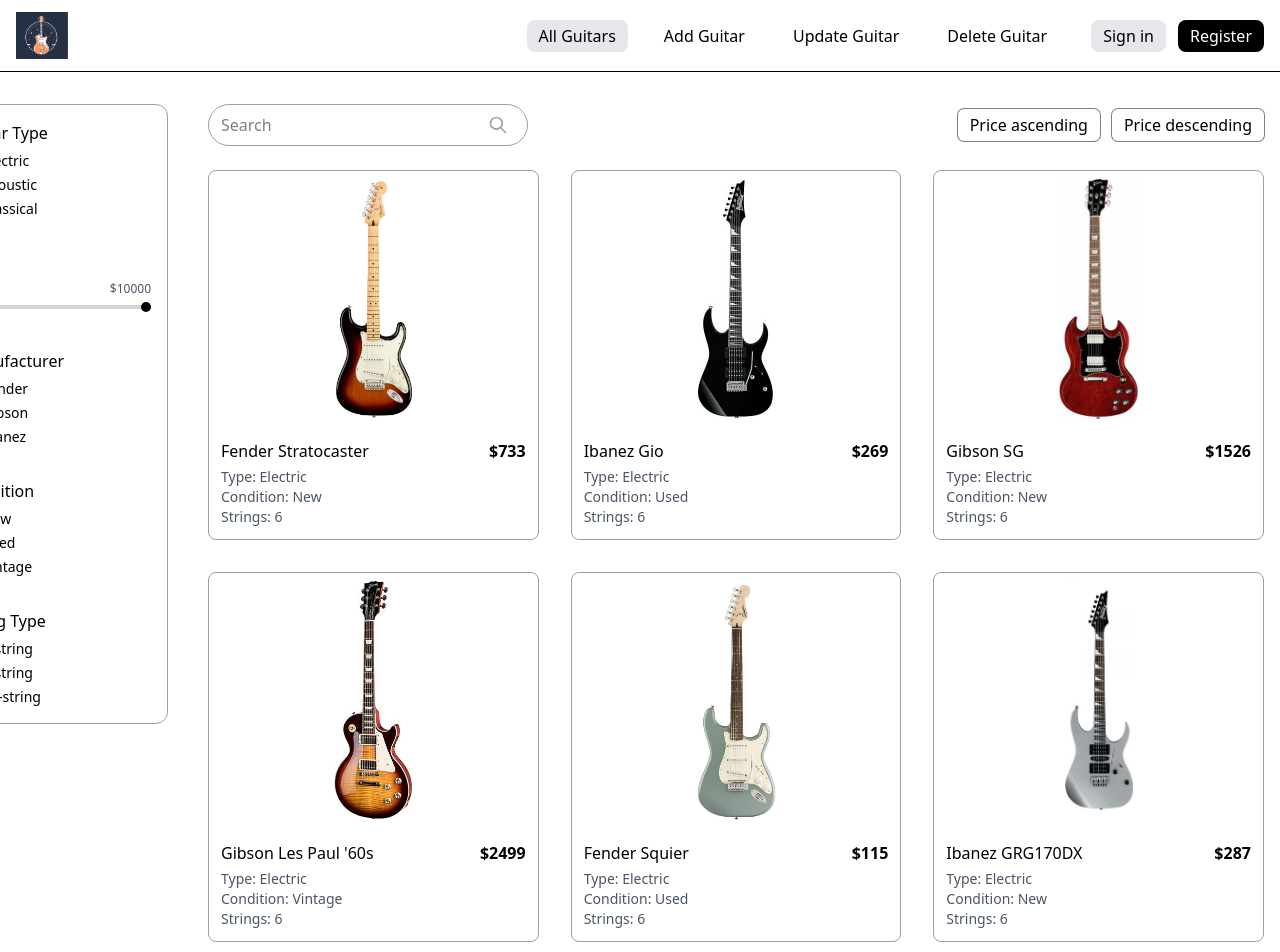
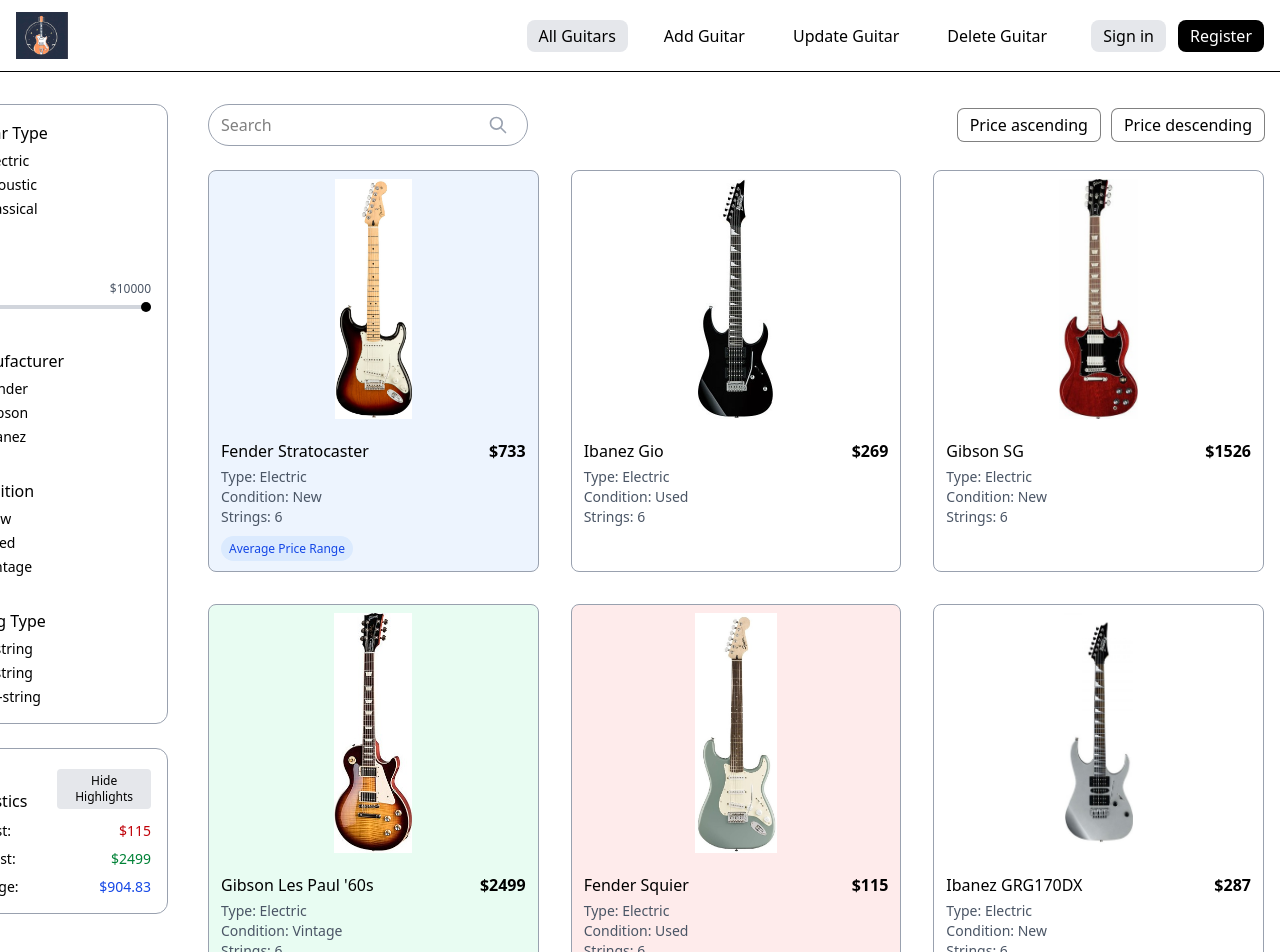
Before and after one commit to CostinCJ/MPP_Lab1, a Next.js app: page /all-guitars in a window 1280 px wide. Shown: the top 952 px of the page. Built offline with nearby package versions, Linux system fonts and the light colour scheme.

Commit message:
Added the highlight for the silver requirement

```diff
--- a/src/app/all-guitars/page.tsx
+++ b/src/app/all-guitars/page.tsx
@@ -14,11 +14,24 @@ type Guitar = {
   condition: string;
   price: string;
   imageUrl?: string;
+  priceCategory?: 'cheapest' | 'mostExpensive' | 'averagePrice' | null;
+};
+
+type GuitarWithCategory = Guitar & {
+  priceCategory: 'cheapest' | 'mostExpensive' | 'averagePrice' | null;
 };
 
 export default function AllGuitars() {
   // Get guitars from context instead of local state
   const { guitars } = useGuitars();
+
+  // State for enhanced guitars with price categories
+  const [enhancedGuitars, setEnhancedGuitars] = useState<GuitarWithCategory[]>([]);
+  const [priceStats, setPriceStats] = useState({
+    min: 0,
+    max: 0,
+    avg: 0
+  });
 
   // Filter state
   const [filters, setFilters] = useState({
@@ -51,11 +64,63 @@ export default function AllGuitars() {
   // Sort state
   const [sortOrder, setSortOrder] = useState<'asc' | 'desc' | null>(null);
 
+  // Toggle state for showing stats
+  const [showStats, setShowStats] = useState(true);
+
   // Filtered guitars
-  const [filteredGuitars, setFilteredGuitars] = useState<Guitar[]>(guitars);
+  const [filteredGuitars, setFilteredGuitars] = useState<Guitar[]>([]);
 
   // Search state
   const [searchQuery, setSearchQuery] = useState('');
+
+  // Calculate price statistics and enhance guitars with categories
+  useEffect(() => {
+    if (guitars && guitars.length > 0) {
+      const prices = guitars.map(guitar => parseInt(guitar.price));
+      const minPrice = Math.min(...prices);
+      const maxPrice = Math.max(...prices);
+      const avgPrice = prices.reduce((sum, price) => sum + price, 0) / prices.length;
+
+      setPriceStats({
+        min: minPrice,
+        max: maxPrice,
+        avg: avgPrice
+      });
+
+      // Find closest to average price
+      let closestToAvg = guitars[0];
+      let minDiff = Math.abs(parseInt(closestToAvg.price) - avgPrice);
+
+      guitars.forEach(guitar => {
+        const diff = Math.abs(parseInt(guitar.price) - avgPrice);
+        if (diff < minDiff) {
+          minDiff = diff;
+          closestToAvg = guitar;
+        }
+      });
+
+      // Enhance guitars with price categories
+      const enhanced = guitars.map(guitar => {
+        let priceCategory: 'cheapest' | 'mostExpensive' | 'averagePrice' | null = null;
+        const price = parseInt(guitar.price);
+
+        if (price === minPrice) {
+          priceCategory = 'cheapest';
+        } else if (price === maxPrice) {
+          priceCategory = 'mostExpensive';
+        } else if (guitar.id === closestToAvg.id) {
+          priceCategory = 'averagePrice';
+        }
+
+        return {
+          ...guitar,
+          priceCategory
+        } as GuitarWithCategory;
+      });
+
+      setEnhancedGuitars(enhanced);
+    }
+  }, [guitars]);
 
   // Handle filter changes
   const handleFilterChange = (category: string, value: string) => {
@@ -75,7 +140,7 @@ export default function AllGuitars() {
 
   // Apply filters and search
   useEffect(() => {
-    const result = guitars.filter(guitar => {
+    const result = enhancedGuitars.filter(guitar => {
       // Apply type filter
       if (!filters.type[guitar.type as keyof typeof filters.type]) {
         return false;
@@ -122,7 +187,39 @@ export default function AllGuitars() {
     }
     setFilteredGuitars(sortedResult);
 
-  }, [filters, guitars, searchQuery, sortOrder]);
+  }, [filters, enhancedGuitars, searchQuery, sortOrder]);
+
+  // Get the background color based on price category
+  const getPriceCategoryStyle = (category: string | null | undefined) => {
+    if (!showStats) return {};
+
+    switch(category) {
+      case 'cheapest':
+        return { backgroundColor: 'rgba(254, 215, 215, 0.5)' }; // Light red
+      case 'mostExpensive':
+        return { backgroundColor: 'rgba(209, 250, 229, 0.5)' }; // Light green
+      case 'averagePrice':
+        return { backgroundColor: 'rgba(219, 234, 254, 0.5)' }; // Light blue
+      default:
+        return {};
+    }
+  };
+
+  // Get text description for price category
+  const getPriceCategoryLabel = (category: string | null | undefined) => {
+    if (!showStats) return null;
+
+    switch(category) {
+      case 'cheapest':
+        return <span className="text-xs font-medium text-red-700 bg-red-100 px-2 py-1 rounded-full">Lowest Price</span>;
+      case 'mostExpensive':
+        return <span className="text-xs font-medium text-green-700 bg-green-100 px-2 py-1 rounded-full">Highest Price</span>;
+      case 'averagePrice':
+        return <span className="text-xs font-medium text-blue-700 bg-blue-100 px-2 py-1 rounded-full">Average Price Range</span>;
+      default:
+        return null;
+    }
+  };
 
   return (
     <div className="min-h-screen flex flex-col bg-white text-black">
@@ -346,6 +443,33 @@ export default function AllGuitars() {
                 </div>
               </div>
             </div>
+
+            {/* Price Statistics Box */}
+            <div className="mt-6 border border-gray-400 rounded-xl p-4">
+              <div className="flex items-center justify-between mb-2">
+                <h2 className="font-medium">Price Statistics</h2>
+                <button
+                  onClick={() => setShowStats(!showStats)}
+                  className="text-xs bg-gray-200 px-2 py-1 rounded hover:bg-gray-300"
+                >
+                  {showStats ? 'Hide Highlights' : 'Show Highlights'}
+                </button>
+              </div>
+              <div className="space-y-2 text-sm">
+                <div className="flex justify-between">
+                  <span className="font-medium">Lowest:</span>
+                  <span className="text-red-700">${priceStats.min}</span>
+                </div>
+                <div className="flex justify-between">
+                  <span className="font-medium">Highest:</span>
+                  <span className="text-green-700">${priceStats.max}</span>
+                </div>
+                <div className="flex justify-between">
+                  <span className="font-medium">Average:</span>
+                  <span className="text-blue-700">${priceStats.avg.toFixed(2)}</span>
+                </div>
+              </div>
+            </div>
           </div>
 
           {/* Right side - Guitar grid with search and sort */}
@@ -387,7 +511,11 @@ export default function AllGuitars() {
             <div className="grid grid-cols-1 md:grid-cols-2 lg:grid-cols-3 gap-8">
               {filteredGuitars.length > 0 ? (
                 filteredGuitars.map(guitar => (
-                  <div key={guitar.id} className="border border-gray-400 rounded-lg overflow-hidden">
+                  <div
+                    key={guitar.id}
+                    className="border border-gray-400 rounded-lg overflow-hidden transition-all duration-200 hover:shadow-lg"
+                    style={getPriceCategoryStyle(guitar.priceCategory)}
+                  >
                     <div className="h-64 flex items-center justify-center p-2">
                       <Image
                         src={guitar.imageUrl || "/guitar-placeholder.png"}
@@ -403,11 +531,12 @@ export default function AllGuitars() {
                         <h3 className="font-medium">{guitar.manufacturer} {guitar.name}</h3>
                         <span className="font-bold">${guitar.price}</span>
                       </div>
-                      <div className="text-sm text-gray-600">
+                      <div className="text-sm text-gray-600 mb-2">
                         <p>Type: {guitar.type}</p>
                         <p>Condition: {guitar.condition}</p>
                         <p>Strings: {guitar.strings}</p>
                       </div>
+                      {getPriceCategoryLabel(guitar.priceCategory)}
                     </div>
                   </div>
                 ))
```
Lines whose indentation alone changed are shown as unchanged.
